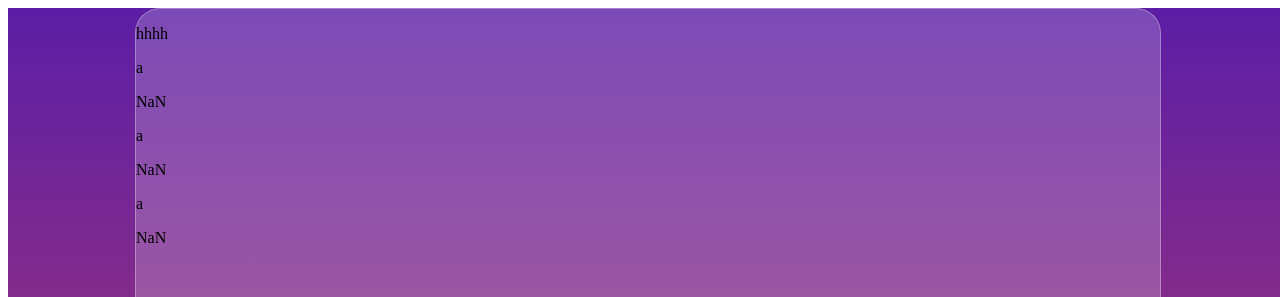
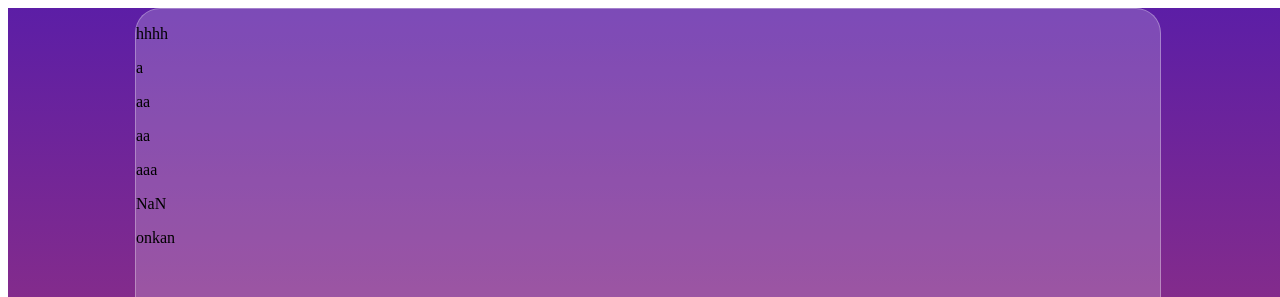
Before and after one commit to kurakke/OnkanNext, a Next.js app: page /result in a window 1280 px wide. Shown: the top 297 px of the page. Built offline with nearby package versions, Linux system fonts and the light colour scheme.

Commit message:
localstorageで手に入れた値がnullになることを突き止めた

```diff
--- a/pages/result.tsx
+++ b/pages/result.tsx
@@ -32,20 +32,18 @@ const doughnut = css`
   height: 60vw;
 `;
 const Result = () => {
-  const router = useRouter();
-  ChartJS.register(ArcElement, Tooltip, Legend);
-  const MaxQuestionNumber1 = Number(router.query.MaxQuestionNumber);
-  const correctAnswerNum1 = +router.query.correctAnswerNum;
-  const correctAnswerPercent = (correctAnswerNum1 / MaxQuestionNumber1) * 100;
-  const [hoge, setHoge] = useState("");
-
   const [aaa, setAaa] = useState<string>("");
   const [bbb, setBbb] = useState<string>("");
   const [dataSelectAnswer, setDataSelectAnswer] = useState<string>("");
   const [MaxQuestionNumber, setMaxQuestionNumber] = useState<string>("");
-  const [correctAnswerNum, setCorrectAnswerNum] = useState<string>("")
+  const [correctAnswerNum, setCorrectAnswerNum] = useState<string>("");
   const [correctAnswerValue, setCorrectAnswerValue] = useState<string>("");
 
+  const router = useRouter();
+  ChartJS.register(ArcElement, Tooltip, Legend);
+  const correctAnswerPercent =
+    (Number(correctAnswerNum) / Number(MaxQuestionNumber)) * 100;
+  const [hoge, setHoge] = useState("");
   const getLocalStorage = async (key: string): Promise<string> => {
     const a = await localStorage.getItem(key);
     return a;
@@ -58,12 +56,15 @@ const Result = () => {
   // localStorage.setItem("correctAnswerValue", String(correctAnswerValue));
 
   useEffect(() => {
-    const f = async () => {
+    const getLocalStorageData = async () => {
       const getDataSelectAnswer = await getLocalStorage("selectAnswer");
-      const getDataMaxQuestionNumber = await getLocalStorage("MaxQuestionNumber");
+      const getDataMaxQuestionNumber = await getLocalStorage(
+        "MaxQuestionNumber"
+      );
       const getDataCorrectAnswerNum = await getLocalStorage("correctAnswerNum");
-      const getDataCorrectAnswerValue = await getLocalStorage("correctAnswerValue");
-
+      const getDataCorrectAnswerValue = await getLocalStorage(
+        "correctAnswerValue"
+      );
 
       const fetchAaaData = await getLocalStorage("hoge");
       const fetchBbbData = await getLocalStorage("bbb");
@@ -74,7 +75,7 @@ const Result = () => {
       setCorrectAnswerNum(getDataCorrectAnswerNum);
       setCorrectAnswerValue(getDataCorrectAnswerValue);
     };
-    f();
+    getLocalStorageData();
   }, []);
 
   const data = {
@@ -100,14 +101,23 @@ const Result = () => {
       <div css={glass}>
         {router.query.hoge}
         {router.query.selectedAnswer}
-        <p>hhhh</p>
+        <p
+          onClick={() => {
+            console.log(correctAnswerNum);
+            console.log(MaxQuestionNumber);
+          }}
+        >
+          hhhh
+        </p>
         <div>{aaa}</div>
         <p>a</p>
-        {MaxQuestionNumber1}
-        <p>a</p>
-        {correctAnswerNum1}
-        <p>a</p>
+        {MaxQuestionNumber}
+        <p>aa</p>
+        {correctAnswerNum}
+        <p>aa</p>
+        <p>aaa</p>
         {correctAnswerPercent}
+        <p>onkan</p>
         <div css={doughnut}>
           <Doughnut data={data} options={options} />
         </div>
```
